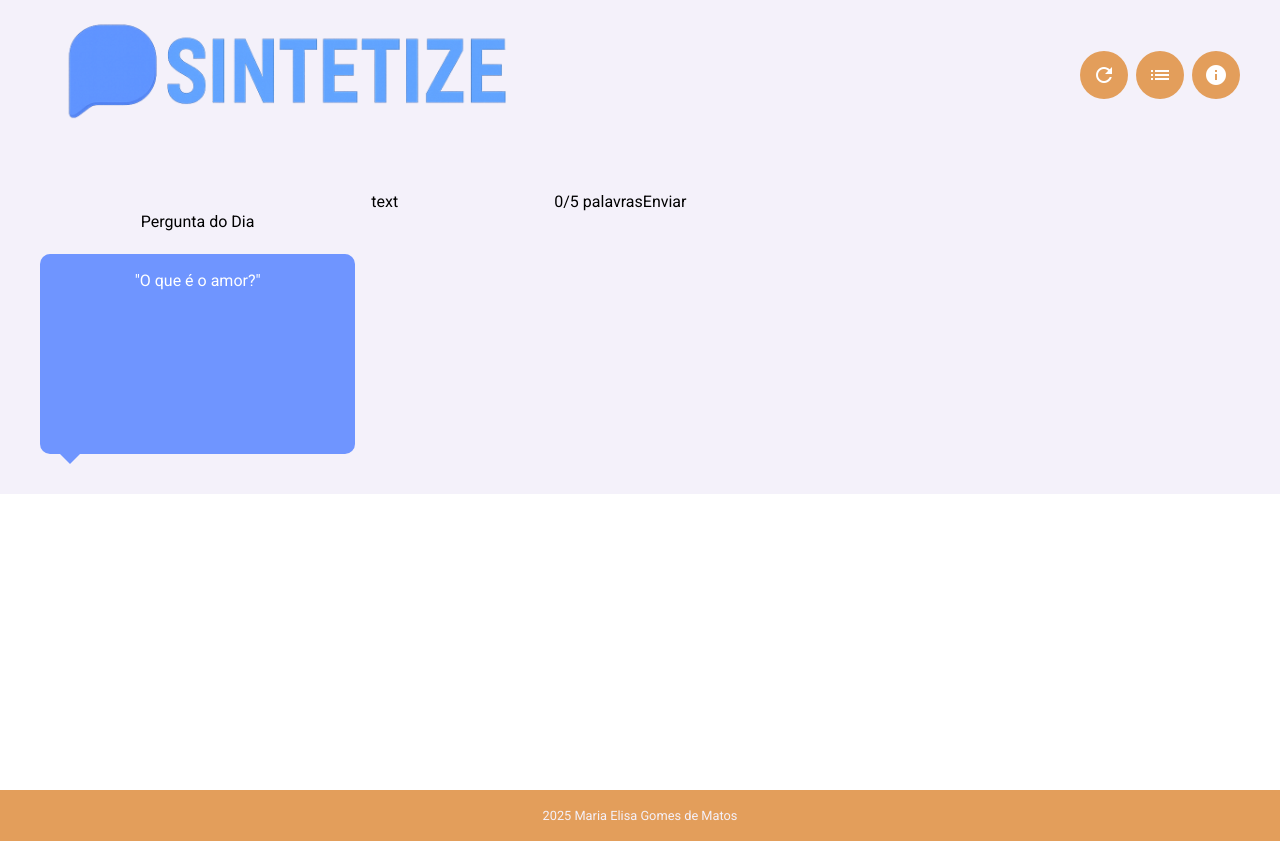
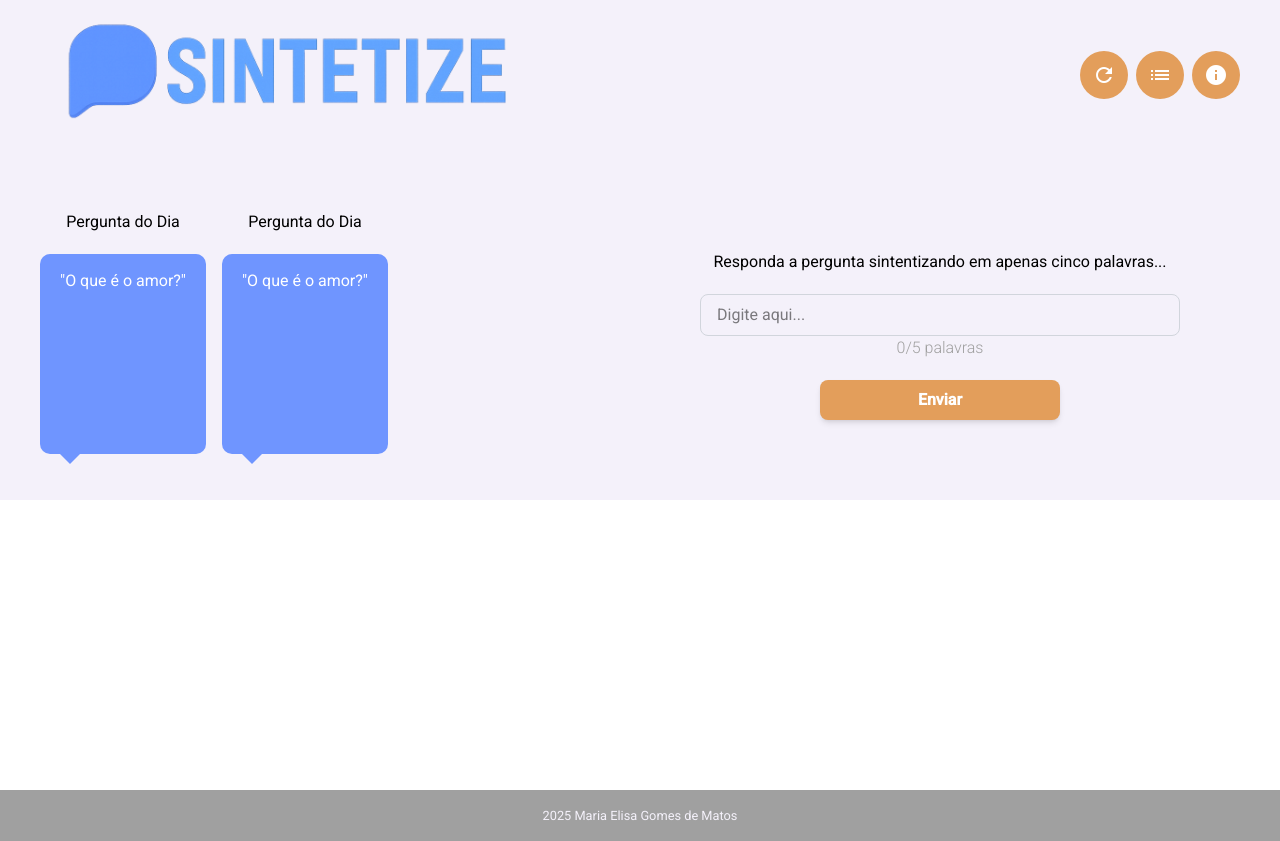
Before and after one commit to saynarah/sintetiza, an Angular app in the folder sintetiza-frontend/: page / in a window 1280 px wide. Built offline with nearby package versions, Linux system fonts and the light colour scheme.

Commit message:
FEAT: update layout answer

```diff
--- a/sintetiza-frontend/src/app/components/footer/footer.component.css
+++ b/sintetiza-frontend/src/app/components/footer/footer.component.css
@@ -1,5 +1,5 @@
 footer {
-    background-color:var(--color-2);
+    background-color:var(--color-8);
     padding: 1rem 2rem;
   }
 
--- a/sintetiza-frontend/src/app/components/header/header.component.html
+++ b/sintetiza-frontend/src/app/components/header/header.component.html
@@ -4,17 +4,17 @@
         <button
             title="Carregar uma nova pergunta"
             class="w-12 h-12 flex items-center justify-center bg-blue-500 text-white rounded-full hover:bg-blue-600 transition">
-            <mat-icon aria-hidden="false" aria-label="Example home icon" fontIcon="refresh"></mat-icon>
+            <mat-icon aria-hidden="false" aria-label="refresh icon" fontIcon="refresh"></mat-icon>
         </button>
         <button
             title="Listagem de perguntas e respostas"
             class="w-12 h-12 flex items-center justify-center bg-blue-500 text-white rounded-full hover:bg-blue-600 transition">
-            <mat-icon aria-hidden="false" aria-label="Example home icon" fontIcon="list"></mat-icon>
+            <mat-icon aria-hidden="false" aria-label="list icon" fontIcon="list"></mat-icon>
         </button>
         <button
             title="Regras do jogo"
             class="w-12 h-12 flex items-center justify-center bg-blue-500 text-white rounded-full hover:bg-blue-600 transition">
-            <mat-icon aria-hidden="false" aria-label="Example home icon" fontIcon="info"></mat-icon>
+            <mat-icon aria-hidden="false" aria-label="info icon" fontIcon="info"></mat-icon>
         </button>
     </div>
 </header>
--- a/sintetiza-frontend/src/app/components/input-answer/input-answer.component.css
+++ b/sintetiza-frontend/src/app/components/input-answer/input-answer.component.css
@@ -0,0 +1,16 @@
+button {
+    background-color: var(--color-2);
+    min-width: 15rem;
+}
+
+button:hover{
+    background-color: var(--color-7);
+}
+
+label {
+    color: var(--color-8);
+}
+
+input {
+    min-width: 30rem;
+}
--- a/sintetiza-frontend/src/app/components/input-answer/input-answer.component.html
+++ b/sintetiza-frontend/src/app/components/input-answer/input-answer.component.html
@@ -1,7 +1,12 @@
-<div class="container">
-
-    <input type="text" value="text">
-    <label>0/5 palavras</label>
-    <button type="button">Enviar</button>
+<div class="flex flex-col p-10 mt-5 items-center">
+    <p class="">Responda a pergunta sintentizando em apenas cinco palavras...</p>
+    <div class="flex flex-col m-5 items-center">
+        <input type="text" placeholder="Digite aqui..."
+            class="w-full px-4 py-2 border border-gray-300 rounded-lg focus:outline-none focus:ring-2 focus:ring-blue-500" />
+        <label class="font-light px-3">0/5 palavras</label>
+    </div>
+    <button class="px-6 py-2 text-white font-bold rounded-lg shadow-md transition">
+        Enviar
+    </button>
 
 </div>
--- a/sintetiza-frontend/src/app/page/home/home.component.html
+++ b/sintetiza-frontend/src/app/page/home/home.component.html
@@ -1,6 +1,9 @@
 <body>
     <div class="grid grid-cols-2 gap-4 p-10">
-            <app-speech-bubble></app-speech-bubble>
-            <app-input-answer></app-input-answer>
+        <app-speech-bubble></app-speech-bubble>
+        <app-speech-bubble></app-speech-bubble>
+    </div>
+    <div class="grid grid-cols-1 gap-4 p-10">
+        <app-input-answer></app-input-answer>
     </div>
 </body>
--- a/sintetiza-frontend/src/styles.css
+++ b/sintetiza-frontend/src/styles.css
@@ -14,6 +14,7 @@ body {
   --color-7: #d37a20;
   --color-3: #413b6b /*#e49d89*/;
   --color-4: #5c65c0 /*#e47f83*/;
+  --color-8: #a0a0a0 /*#a8c99e*/;
   --color-5: #6f95ff /*#a8c99e*/;
   --color-6: #f4f1fa;
 }
```
